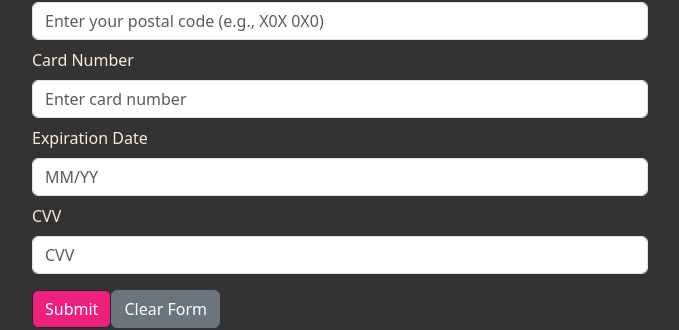
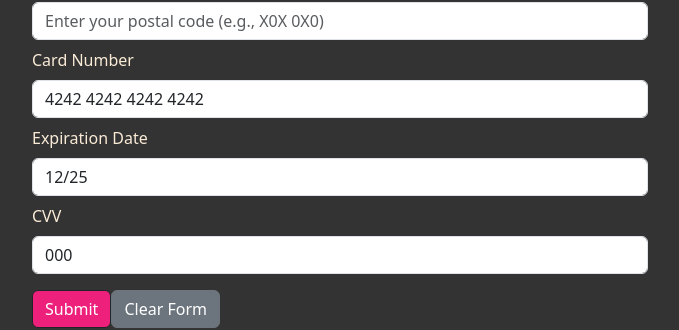
Before and after one commit to CookingMeister/festival-social-hub, a React (Vite) app in the folder client/: page /checkout in a window 1280 px wide. Shown: the part 725-1055 px from the top of the page, without its empty margins (300-979 px from the left). Built offline with nearby package versions, Linux system fonts and the light colour scheme.

Commit message:
updated checkout for sample testing, completed orderconfirmation form

```diff
--- a/client/src/components/CheckoutForm.jsx
+++ b/client/src/components/CheckoutForm.jsx
@@ -178,7 +178,7 @@ function CheckoutForm({ onClose }) {
     type="text"
     placeholder="Enter card number"
     name="cardNumber"
-            value={formData.cardNumber}
+    value="4242 4242 4242 4242" // Sample data for testing
     onChange={handleChange}
     required
   />
@@ -190,7 +190,7 @@ function CheckoutForm({ onClose }) {
     type="text"
     placeholder="MM/YY"
     name="expirationDate"
-            value={formData.expirationDate}
+    value="12/25" // Sample data for testing
     onChange={handleChange}
     required
   />
@@ -202,7 +202,7 @@ function CheckoutForm({ onClose }) {
     type="text"
     placeholder="CVV"
     name="cvv"
-            value={formData.cvv}
+    value="000" // Sample data for testing
     onChange={handleChange}
     required
   />
--- a/client/src/components/OrderConfirmation.jsx
+++ b/client/src/components/OrderConfirmation.jsx
@@ -2,7 +2,7 @@ import React from 'react';
 import Modal from 'react-bootstrap/Modal';
 import Button from 'react-bootstrap/Button';
 
-function OrderConfirmation({ show, onHide, orderConfirmationNumber, cartItems, subtotal, taxes, shipping, total }) {
+function OrderConfirmation({ show, onHide, orderConfirmationNumber, cartItems, subtotal, taxes, shipping, total, formData }) {
   return (
     <Modal show={show} onHide={onHide}>
       <Modal.Header closeButton>
@@ -21,6 +21,16 @@ function OrderConfirmation({ show, onHide, orderConfirmationNumber, cartItems, s
         <p>Taxes: ${taxes}</p>
         <p>Shipping: ${shipping}</p>
         <p>Total: ${total}</p>
+        <p>Checkout Form Details:</p>
+        <p>Name: {formData.name}</p>
+        <p>Email: {formData.email}</p>
+        <p>Street Address: {formData.streetAddress}</p>
+        <p>City: {formData.city}</p>
+        <p>Province: {formData.province}</p>
+        <p>Postal Code: {formData.postalCode}</p>
+        <p>Card Number: {formData.cardNumber}</p>
+        <p>Expiration Date: {formData.expirationDate}</p>
+        <p>CVV: {formData.cvv}</p>
       </Modal.Body>
       <Modal.Footer>
         <Button variant="secondary" onClick={onHide}>
```
Lines whose indentation alone changed are shown as unchanged.
